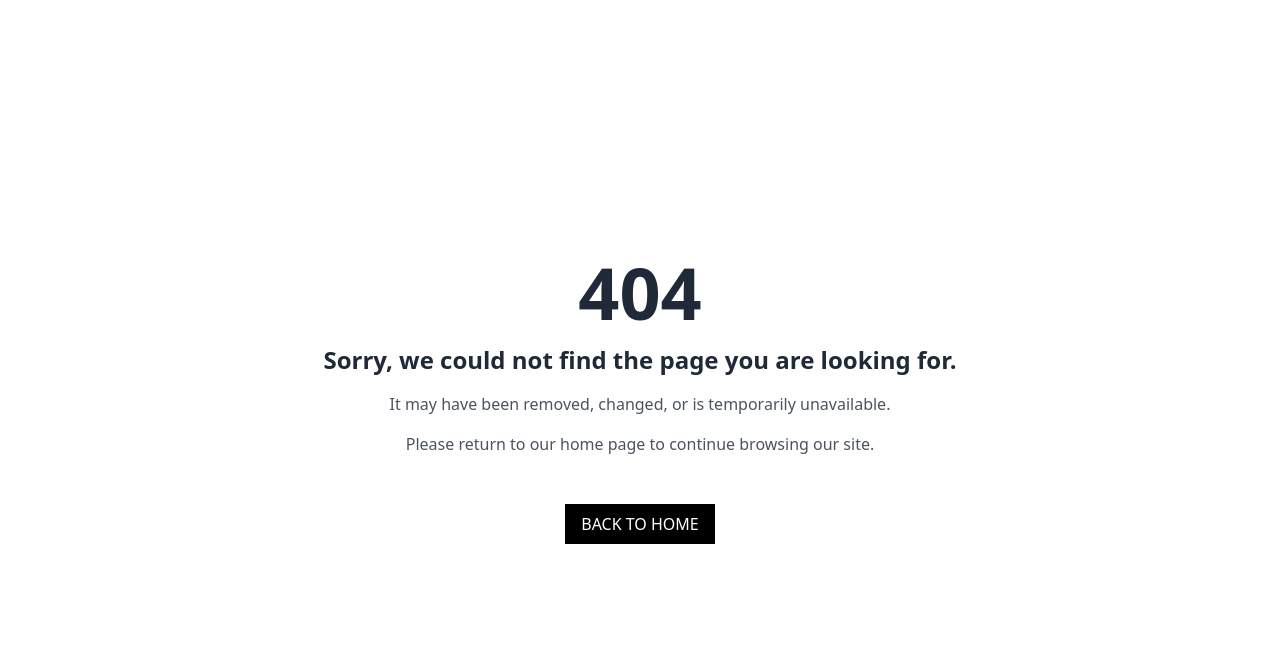
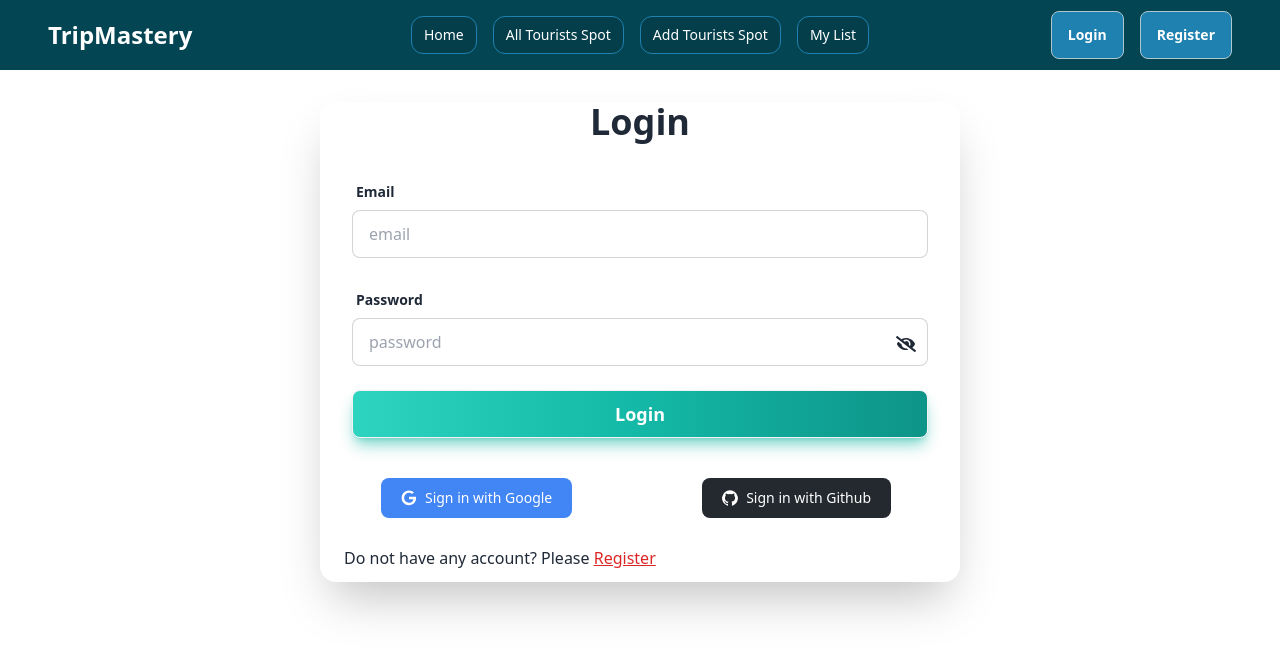
Before and after one commit to shuvo339/TripMastery_client, a React (Vite) app: page /login in a window 1280 px wide. Before the commit this address had no page. Shown: the top 654 px of the page. Built offline with nearby package versions, Linux system fonts and the light colour scheme.

Commit message:
login page added

```diff
--- a/src/Routes/Routes.jsx
+++ b/src/Routes/Routes.jsx
@@ -3,6 +3,7 @@
 import ErrorPage from "../pages/ErrorPage/ErrorPage";
 import Root from "../layouts/Root";
 import Register from "../pages/Register/Register";
+import Login from "../pages/Login/Login";
 
  export const router = createBrowserRouter([
     {
@@ -18,6 +19,10 @@
           path: "/register",
           element: <Register></Register>,
         },
+        {
+          path: "/login",
+          element: <Login></Login>,
+        },
       ],
     },
   ]);
--- /dev/null
+++ b/src/pages/Login/Login.jsx
@@ -0,0 +1,67 @@
+import { useState } from "react";
+import { FaEye, FaEyeSlash } from "react-icons/fa";
+import { Link } from "react-router-dom";
+import { ToastContainer } from "react-toastify";
+
+
+const Login = () => {
+    const [showPassword, setShowPassword] = useState(false);
+
+    return (
+        <div className="card shrink-0 w-3/4 md:w-1/2 mx-auto shadow-2xl bg-base-100 mt-8">
+
+          <h2 className="text-2xl md:text-4xl font-semibold text-center">Login</h2>
+    <form className="card-body space-y-4">
+      <div className="form-control">
+        <label className="label">
+          <span className="label-text font-bold">Email</span>
+        </label>
+        <input
+          type="email"
+          name="email"
+          placeholder="email"
+          className="input input-bordered"
+        />
+      </div>
+      <div className="form-control">
+        <label className="label">
+          <span className="label-text font-bold">Password</span>
+        </label>
+        <div className="relative">
+        <input
+          type={showPassword? "text":"password"}
+          name="password"
+          placeholder="password"
+          className="input input-bordered w-full"
+        />
+        <span className="absolute top-1/3 right-3 text-xl" onClick={()=>setShowPassword(!showPassword)}>{showPassword? <FaEye/>:<FaEyeSlash/>}</span>
+        </div>
+      </div>
+      <div className="form-control mt-6">
+          <button className="btn text-white text-lg font-semibold bg-gradient-to-r from-teal-400 via-teal-500 to-teal-600 hover:bg-gradient-to-br focus:ring-4 focus:outline-none focus:ring-teal-300 dark:focus:ring-teal-800 shadow-lg shadow-teal-500/50 dark:shadow-lg dark:shadow-teal-800/80">Login</button>
+      </div>
+    </form>
+    <div className="flex justify-around my-2">
+      {/* google  */}
+    <button type="button" className="text-white bg-[#4285F4] hover:bg-[#4285F4]/90 focus:ring-4 focus:outline-none focus:ring-[#4285F4]/50 font-medium rounded-lg text-sm px-5 py-2.5 text-center inline-flex items-center dark:focus:ring-[#4285F4]/55 me-2 mb-2">
+          <svg className="w-4 h-4 me-2" aria-hidden="true" xmlns="http://www.w3.org/2000/svg" fill="currentColor" viewBox="0 0 18 19">
+          <path fillRule="evenodd" d="M8.842 18.083a8.8 8.8 0 0 1-8.65-8.948 8.841 8.841 0 0 1 8.8-8.652h.153a8.464 8.464 0 0 1 5.7 2.257l-2.193 2.038A5.27 5.27 0 0 0 9.09 3.4a5.882 5.882 0 0 0-.2 11.76h.124a5.091 5.091 0 0 0 5.248-4.057L14.3 11H9V8h8.34c.066.543.095 1.09.088 1.636-.086 5.053-3.463 8.449-8.4 8.449l-.186-.002Z" clipRule="evenodd"/>
+          </svg>
+      Sign in with Google
+      </button>
+      {/* github  */}
+      <button type="button" className="text-white bg-[#24292F] hover:bg-[#24292F]/90 focus:ring-4 focus:outline-none focus:ring-[#24292F]/50 font-medium rounded-lg text-sm px-5 py-2.5 text-center inline-flex items-center dark:focus:ring-gray-500 dark:hover:bg-[#050708]/30 me-2 mb-2">
+          <svg className="w-4 h-4 me-2" aria-hidden="true" xmlns="http://www.w3.org/2000/svg" fill="currentColor" viewBox="0 0 20 20">
+          <path fillRule="evenodd" d="M10 .333A9.911 9.911 0 0 0 6.866 19.65c.5.092.678-.215.678-.477 0-.237-.01-1.017-.014-1.845-2.757.6-3.338-1.169-3.338-1.169a2.627 2.627 0 0 0-1.1-1.451c-.9-.615.07-.6.07-.6a2.084 2.084 0 0 1 1.518 1.021 2.11 2.11 0 0 0 2.884.823c.044-.503.268-.973.63-1.325-2.2-.25-4.516-1.1-4.516-4.9A3.832 3.832 0 0 1 4.7 7.068a3.56 3.56 0 0 1 .095-2.623s.832-.266 2.726 1.016a9.409 9.409 0 0 1 4.962 0c1.89-1.282 2.717-1.016 2.717-1.016.366.83.402 1.768.1 2.623a3.827 3.827 0 0 1 1.02 2.659c0 3.807-2.319 4.644-4.525 4.889a2.366 2.366 0 0 1 .673 1.834c0 1.326-.012 2.394-.012 2.72 0 .263.18.572.681.475A9.911 9.911 0 0 0 10 .333Z" clipRule="evenodd"/>
+          </svg>
+      Sign in with Github
+      </button>
+    </div>
+
+    <p className="py-3 px-6">Do not have any account? Please <Link className="text-red-600 font-medium underline" to="/register">Register</Link></p>
+    <ToastContainer />
+  </div>
+    );
+};
+
+export default Login;
--- a/src/pages/Register/Register.jsx
+++ b/src/pages/Register/Register.jsx
@@ -6,7 +6,7 @@
 import UseAuth from "../../hooks/UseAuth";
 
 const Register = () => {
-  const [showPassword, setShowPassword] = useState(true);
+  const [showPassword, setShowPassword] = useState(false);
   const {createUser} = UseAuth();
   const handleRegister=e=>{
     e.preventDefault();
@@ -17,7 +17,9 @@
     const password= form.password.value;
     createUser(email,password)
     .then(res=>{
-        toast.success('User Created Successfully')
+        if(res.user){
+            toast.success('User Created Successfully')
+        }
     })
     .catch(error=>{
         toast.error(error.message.split(":")[1])
```
